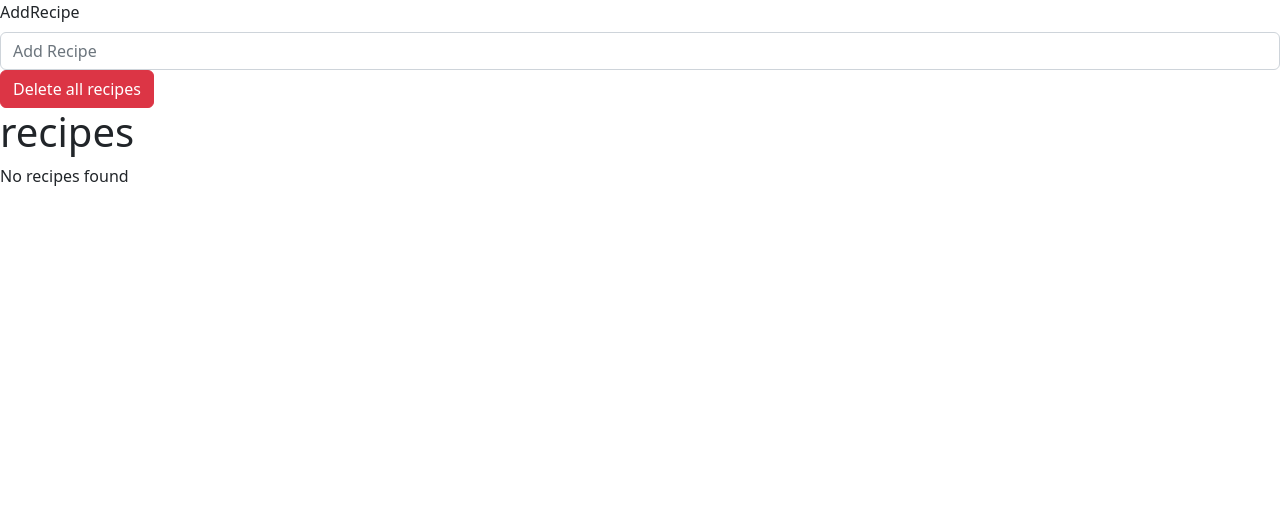
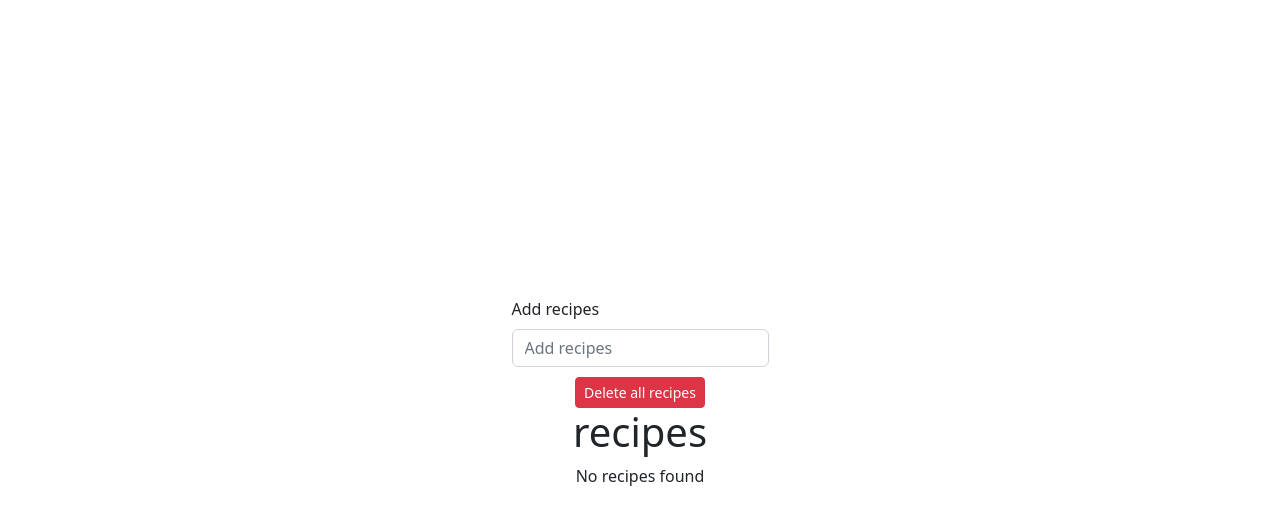
Before and after one commit to RasmusLC1/Recipe-Web-App, a React (Vite) app: page / in a window 1280 px wide. Shown: the top 524 px of the page. Built offline with nearby package versions, Linux system fonts and the light colour scheme.

Commit message:
Css, center, unit and amount

```diff
--- a/src/App.css
+++ b/src/App.css
@@ -0,0 +1,27 @@
+.centered-container {
+    display: flex;
+    flex-direction: column;  /* Aligns children vertically */
+    justify-content: center; /* Centers content vertically in the container */
+    align-items: center;     /* Centers content horizontally in the container */
+    height: 100vh;           /* Full viewport height */
+    width: 100vw;            /* Full viewport width */
+}
+
+.list-group-item {
+    display: flex; /* Make the list item a flex container */
+    justify-content: space-between; /* Space out the item text and the button */
+    align-items: center; /* Vertically align content */
+    padding: 10px; /* Optional: Adjust padding for better spacing */
+  }
+
+  .list-group-item span {
+    flex-grow: 1; /* Makes the text take up all available space */
+  }
+
+  .remove-button {
+    margin-left: 80px; /* Adds extra spacing between the text and button */
+  }
+
+  .delete-all-button {
+    margin-top: 10px; /* Adds extra spacing between the text and button */
+  }
--- a/src/App.tsx
+++ b/src/App.tsx
@@ -1,6 +1,7 @@
 import { useState } from "react";
 import Button from "./components/Button";
 import useList from "./components/ListUtil";
+import './App.css'
 
 function App() {
   const [activeList, setActiveList] = useState<"recipes" | "ingredients">(
@@ -18,7 +19,11 @@ function App() {
     setActiveList("ingredients");
   };
 
-  const renderClearListButton = () => {
+  const handleIngredientSelect = (ingredient: string) => {
+    console.log(ingredient);
+  };
+
+  const renderReturnToRecipeButton = () => {
     return (
       <div>
         <Button
@@ -35,13 +40,23 @@ function App() {
   };
 
   const recipePageRender = recipesList.renderPage(handleRecipeSelect);
-  const ingredientsPageRender = ingredientsList.renderPage();
+  const ingredientsPageRender = ingredientsList.renderPage(handleIngredientSelect);
+
+  const RenderPage = () => {
+    return (
+      <>
+      {activeList === "recipes" && recipePageRender}
+      {activeList === "ingredients" && ingredientsPageRender}
+      </>
+    )
+  }
 
   return (
-    <div>
-      {activeList === "recipes" && recipePageRender}
-      {activeList === "ingredients" && renderClearListButton()}
-      {activeList === "ingredients" && ingredientsPageRender}
+      <div>
+        {activeList === "ingredients" && renderReturnToRecipeButton()}
+        <div className="centered-container">
+          {RenderPage()}
+        </div>
     </div>
   );
 }
--- a/src/components/ListGroup.tsx
+++ b/src/components/ListGroup.tsx
@@ -11,7 +11,7 @@ interface ListGroupProps {
 function ListGroup({ items, heading, onSelectItem, onRemoveItem }: ListGroupProps) {
   const [selectedIndex, setSelectedIndex] = useState(-1);
 
-  const getMessage = () => {
+  const DefaultMessage = () => {
     if (items.length === 0) {
       return <p>No {heading} found</p>;
     }
@@ -22,7 +22,7 @@ function ListGroup({ items, heading, onSelectItem, onRemoveItem }: ListGroupProp
       <div>
       {onRemoveItem && (
         <button
-          className="btn btn-danger btn-sm ms-2"
+          className="btn btn-danger btn-sm remove-button"
           onClick={(e) => {
             e.stopPropagation(); // Prevent triggering onSelectItem
             onRemoveItem(item); // Handle item removal
@@ -35,25 +35,47 @@ function ListGroup({ items, heading, onSelectItem, onRemoveItem }: ListGroupProp
     )
   }
 
+  const editButton = (item: string) => {
+    return (
+      <div>
+      {onRemoveItem && (
+        <button
+          className="btn btn-danger btn-sm edit-button"
+          onClick={(e) => {
+            e.stopPropagation(); // Prevent triggering onSelectItem
+            onRemoveItem(item); // Handle item removal
+          }}
+        >
+          Remove
+        </button>
+      )}
+      </div>
+    )
+  }
+
+  const setClassName = (index: number) => {
+      const className = selectedIndex === index
+        ? "list-group-item active"
+        : "list-group-item"
+
+      return className
+  }
+
   return (
     <Fragment>
       <h1>{heading}</h1>
-      {getMessage()}
+      {DefaultMessage()}
       <ul className="list-group">
         {items.map((item, index) => (
           <li
             key={item}
-            className={
-              selectedIndex === index
-                ? "list-group-item active"
-                : "list-group-item"
-            }
+            className={`${setClassName(index)} d-flex justify-content-between align-items-center`}
             onClick={() => {
               setSelectedIndex(index);
               onSelectItem(item); // Handle selection logic
             }}
           >
-            {item}
+            <span>{item}</span>
             {removeButton(item)}
           </li>
         ))}
--- /dev/null
+++ b/src/components/ListObject.tsx
@@ -0,0 +1,36 @@
+
+const ListObject = (itemName: string, portionSize?: number) => {
+
+    const regex = /(\d+)\s*(\w+)?\s*(.*)/;
+    const matchAmountUnit = itemName.match(regex);
+
+
+    const amount: number = matchAmountUnit && matchAmountUnit[1]
+    ? parseInt(matchAmountUnit[1])
+    : -1;
+
+
+    const adjustedAmount = amount > 0
+    ? (portionSize ? amount * portionSize : amount)
+    : -1;
+
+
+    const unitType =
+    matchAmountUnit && matchAmountUnit[2]
+    ? matchAmountUnit[2]
+    : '';
+
+
+    // Remove numbers and unit type and trim the string
+    const ingredientName = itemName.replace(/\d+/, '').trim().replace(unitType, '');
+
+
+
+    const displayString = adjustedAmount > 0
+    ?`${ingredientName} ${adjustedAmount} ${unitType}`
+    : `${ingredientName}`
+
+    return displayString
+}
+
+export default ListObject;
--- a/src/components/ListUtil.tsx
+++ b/src/components/ListUtil.tsx
@@ -1,17 +1,17 @@
 import Alert from "./Alert";
 import Button from "./Button";
 import ListGroup from "./ListGroup";
+import ListObject from "./ListObject";
 import { useEffect, useState } from "react";
 import TextField from "./TextField";
 
 // Takes an itemname and optionally a recipename
 const useList = (itemName: string, recipeName?: string) => {
-
-    // Create a storage key that includes the recipe name
+  // Create a storage key that includes the recipe name
   const storageKey =
-  recipeName && itemName === "ingredients"
-    ? `${itemName}-${recipeName}`
-    : itemName;
+    recipeName && itemName === "ingredients"
+      ? `${itemName}-${recipeName}`
+      : itemName;
 
   const [lists, setList] = useState<string[]>(() => {
     const savedList = localStorage.getItem(storageKey);
@@ -38,8 +38,6 @@ const useList = (itemName: string, recipeName?: string) => {
     setCurrentList(lists);
   }, [lists]);
 
-
-
   // Store the updated lists
   useEffect(() => {
     localStorage.setItem(storageKey, JSON.stringify(lists));
@@ -65,9 +63,16 @@ const useList = (itemName: string, recipeName?: string) => {
   };
 
   const handleAddItem = (item: string) => {
-    if (item.trim() !== "") {
-      setList((prevList) => [...prevList, item.trim()]);
+    if (item.trim() === "") {
+      return
     }
+    if (itemName === "ingredients"){
+      const modifiedItem = ListObject(item);
+      setList((prevList) => [...prevList, modifiedItem.trim()]);
+      return
+    }
+
+    setList((prevList) => [...prevList, item.trim()]);
   };
 
   const listsClearedAlertRender = () => {
@@ -81,8 +86,8 @@ const useList = (itemName: string, recipeName?: string) => {
   const renderClearListButton = () => {
     return (
       <div>
-        <Button
-          color="danger"
+        <button
+          className="btn btn-danger btn-sm delete-all-button"
           onClick={() => {
             setAlertVisibility(true);
             clearLocalStorage();
@@ -90,25 +95,24 @@ const useList = (itemName: string, recipeName?: string) => {
           }}
         >
           Delete all {itemName}
-        </Button>
+        </button>
       </div>
     );
   };
 
+  // Send the textfield to handleAddItem when enter
   const handleAddItemRender = () => {
-    return <TextField onEnter={handleAddItem}></TextField>;
+    return <TextField itemName = {itemName} onEnter={handleAddItem}></TextField>;
   };
 
-  const renderList = (onSelectItem?: (item: string) => void ) => {
+  const renderList = (onSelectItem?: (item: string) => void) => {
     return (
       <ListGroup
         items={currentList}
         heading={recipeName ? `${itemName} for ${recipeName}` : itemName}
-        onSelectItem={(item) => {if (onSelectItem) {
+        onSelectItem={(item) => {
+          if (onSelectItem) {
             onSelectItem(item); // Call the custom callback if provided
-          } else {
-            // Default behavior: Update current list
-            setCurrentList([`Details of ${item}`, `${item} Step 1`, `${item} Step 2`]);
           }
         }}
         onRemoveItem={handleRemoveItem}
@@ -117,7 +121,7 @@ const useList = (itemName: string, recipeName?: string) => {
   };
 
   // <> = React.Fragment avoids <div>
-  const renderPage = (onSelectItem?: (item: string) => void ) => {
+  const renderPage = (onSelectItem?: (item: string) => void) => {
     return (
       <>
         {listsClearedAlertRender()}
--- a/src/components/TextField.tsx
+++ b/src/components/TextField.tsx
@@ -1,10 +1,12 @@
-import React, { useState } from "react";
+import React, {useState } from "react";
+
 
 interface TextFieldProps {
+  itemName: string
   onEnter: (item: string) => void;
 }
 
-const TextField = ({ onEnter }: TextFieldProps) => {
+const TextField = ({itemName, onEnter}: TextFieldProps) => {
   const [value, setValue] = useState("");
 
   const HandleKeyDown = (event: React.KeyboardEvent<HTMLInputElement>) => {
@@ -21,13 +23,13 @@ const TextField = ({ onEnter }: TextFieldProps) => {
   return (
     <div>
       <label htmlFor="FormControl" className="form-label">
-        AddRecipe
+        Add {itemName}
       </label>
       <input
         type="email"
         className="form-control"
         id="FormControl"
-        placeholder="Add Recipe"
+        placeholder= {`Add ${itemName}`}
         value={value}
         onChange={(e) => setValue(e.target.value)}
         onKeyDown={HandleKeyDown}
```
